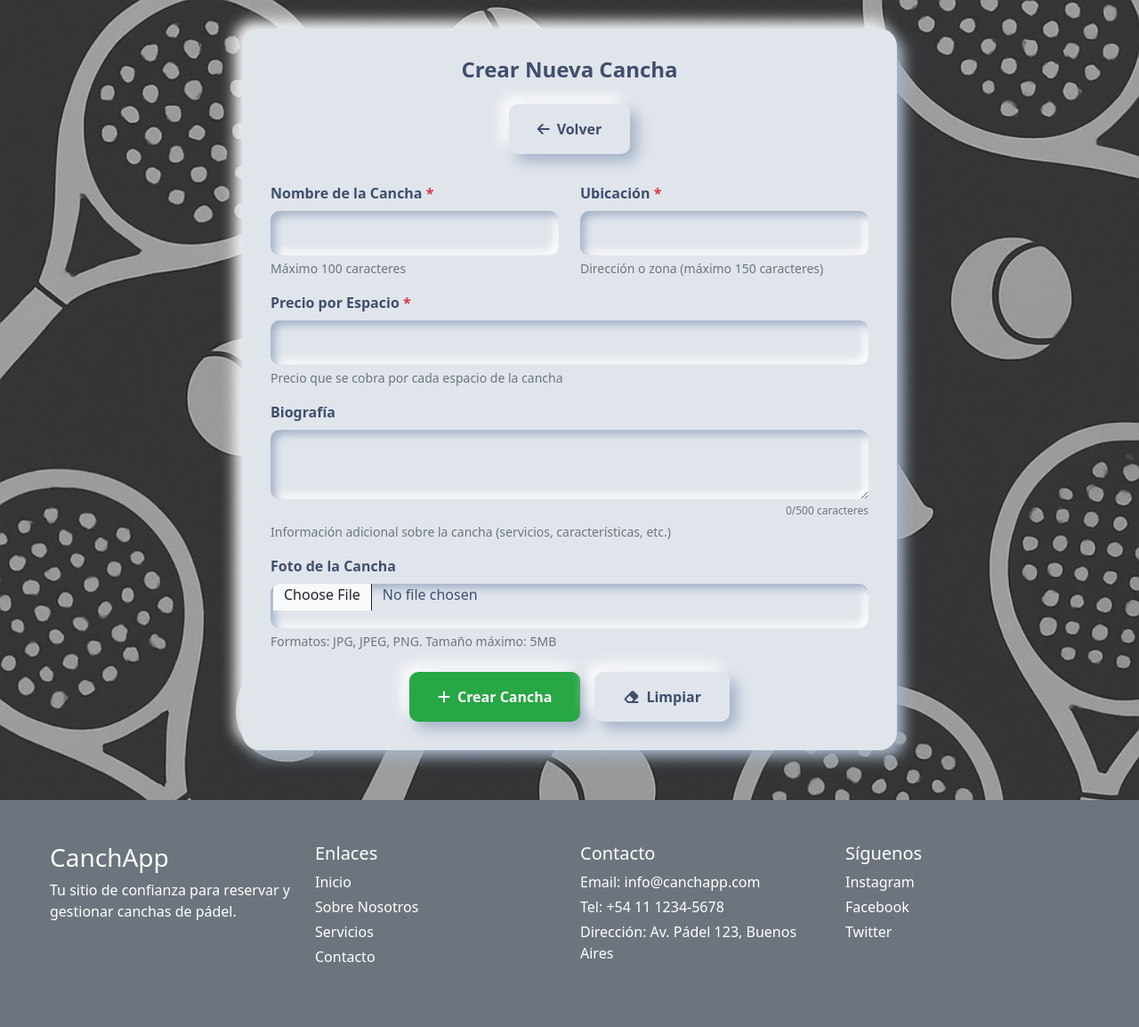
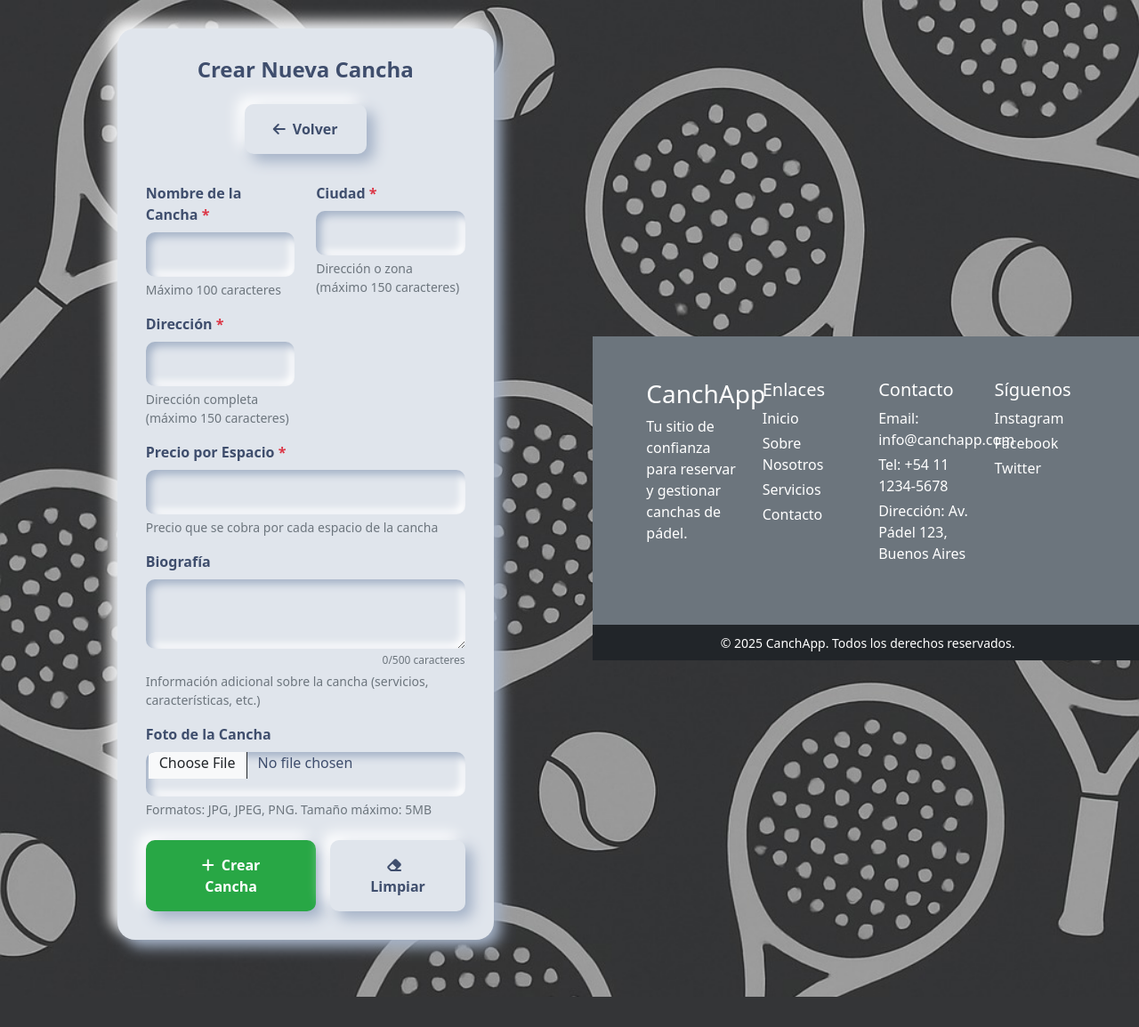
Before and after one commit to Kaz-zet/ProyectoFinal, a PHP site: page /crear_cancha.php in a window 1280 px wide. Shown: the top 1154 px of the page at 89% size. After the commit the page ends 1120 px from the top, so only its background shows below. Run offline with PHP 8.4, Linux system fonts and the light colour scheme; the visitor is signed in with stand-in values (Sample User, id 1).

Commit message:
Ciudad y direccion
Los dueños de las canchas ahora deben de poner la ciudad y direccion de estas

```diff
--- a/crear_cancha.php
+++ b/crear_cancha.php
@@ -14,7 +14,8 @@ $easterEggTrigger = null; //JIJIJI
 
 if ($_SERVER['REQUEST_METHOD'] === 'POST') {
     $nombre = trim($_POST['nombre'] ?? '');
-    $lugar = trim($_POST['lugar'] ?? '');
+    $ciudad = trim($_POST['ciudad'] ?? '');
+    $direccion = trim($_POST['direccion'] ?? '');
     $precio = trim($_POST['precio'] ?? '');
     $bio = trim($_POST['bio'] ?? '');
     $foto = null;
@@ -29,10 +30,16 @@ if ($_SERVER['REQUEST_METHOD'] === 'POST') {
         $errores[] = "El nombre no puede exceder 100 caracteres.";
     }
 
-    if (empty($lugar)) {
-        $errores[] = "La ubicación es obligatoria.";
-    } elseif (strlen($lugar) > 150) {
-        $errores[] = "La ubicación no puede exceder 150 caracteres.";
+    if (empty($ciudad)) {
+        $errores[] = "La ciudad es obligatoria.";
+    } elseif (strlen($ciudad) > 100) {
+        $errores[] = "La ciudad no puede exceder 100 caracteres.";
+    }
+
+    if (empty($direccion)) {
+        $errores[] = "La dirección es obligatoria.";
+    } elseif (strlen($direccion) > 150) {
+        $errores[] = "La dirección no puede exceder 150 caracteres.";
     }
 
     if (empty($precio) || !is_numeric($precio) || $precio < 0) {
@@ -109,13 +116,14 @@ if ($_SERVER['REQUEST_METHOD'] === 'POST') {
             } else {
                 //Sino se crea.
                 $stmt = $pdo->prepare('
-                    INSERT INTO cancha (nombre, lugar, bio, foto, id_duenio, precio)
+                    INSERT INTO cancha (nombre, ciudad, direccion, bio, foto, id_duenio, precio)
                     VALUES (?, ?, ?, ?, ?, ?)
                 ');
 
                 $resultado = $stmt->execute([
                     $nombre,
-                    $lugar,
+                    $ciudad,
+                    $direccion,
                     $bio,
                     $foto,
                     $id_duenio,
@@ -124,35 +132,6 @@ if ($_SERVER['REQUEST_METHOD'] === 'POST') {
 
                 if ($resultado) {
                     $msg = 'Cancha creada exitosamente!';
-
-
-
-//---------------------------------Easter eggs---------------------------------------------------------------------
-                    $easterEggs = [
-                        'Vegetta|777' => [
-                            'color' => '#6a0dad',
-                            'textColor' => 'white',
-                            'mensaje' => '¡Vegetta777! ¡Épico!'
-                        ],
-                        'Pikachu|025' => [
-                            'color' => '#ffff00',
-                            'textColor' => '#000000',
-                            'mensaje' => '¡Pikachuuuuuuuuuuu! ⚡'
-                        ],
-                        'Mario|Luigi' => [
-                            'color' => '#ff0000',
-                            'textColor' => '#ffffff',
-                            'mensaje' => '¡IAJUUU! ¡Mamma mia!'
-                        ]
-                    ];
-
-                    $key = $nombre . '|' . $lugar;
-                    if (isset($easterEggs[$key])) {
-                        $easterEggTrigger = $easterEggs[$key];
-                    }
-//--------------------------------------------------------------------------------------------------------------------------
-
-
                 } else {
                     $error = 'Error al crear la cancha en la base de datos.';
                 }
@@ -413,18 +392,31 @@ if ($_SERVER['REQUEST_METHOD'] === 'POST') {
                                     </div>
 
                                     <div class="col-md-6 mb-3">
-                                        <label for="lugar" class="form-label">
-                                            Ubicación <span class="required">*</span>
+                                        <label for="ciudad" class="form-label">
+                                            Ciudad <span class="required">*</span>
                                         </label>
                                         <input type="text"
-                                               id="lugar"
-                                               name="lugar"
+                                               id="ciudad"
+                                               name="ciudad"
                                                class="form-control neumorphic-input"
-                                               value="<?= htmlspecialchars($_POST['lugar'] ?? '') ?>"
+                                               value="<?= htmlspecialchars($_POST['ciudad'] ?? '') ?>"
                                                maxlength="150"
                                                required>
                                         <div class="form-help">Dirección o zona (máximo 150 caracteres)</div>
                                     </div>
+
+                                    <div class="col-md-6 mb-3">
+                                        <label for="direccion" class="form-label">
+                                            Dirección <span class="required">*</span>
+                                        </label>
+                                        <input type="text"
+                                               id="direccion"
+                                               name="direccion"
+                                               class="form-control neumorphic-input"
+                                               value="<?= htmlspecialchars($_POST['direccion'] ?? '') ?>"
+                                               maxlength="150"
+                                               required>
+                                        <div class="form-help">Dirección completa (máximo 150 caracteres)</div>
                                 </div>
 
                                 <div class="mb-3">
@@ -577,13 +569,15 @@ if ($_SERVER['REQUEST_METHOD'] === 'POST') {
         // Validación del formulario
         document.getElementById('formCrearCancha').addEventListener('submit', function(e) {
             const nombre = document.getElementById('nombre').value.trim();
-            const lugar = document.getElementById('lugar').value.trim();
+            const ciudad = document.getElementById('ciudad').value.trim();
+            const direccion = document.getElementById('direccion').value.trim();
             const precio = document.getElementById('precio').value;
 
             let errores = [];
 
             if (!nombre) errores.push('El nombre es obligatorio');
-            if (!lugar) errores.push('La ubicación es obligatoria');
+            if (!ciudad) errores.push('La ciudad es obligatoria');
+            if (!direccion) errores.push('La dirección es obligatoria');
             if (!precio || precio < 0) errores.push('El precio debe ser mayor o igual a 0');
 
             if (errores.length > 0) {
--- a/index.php
+++ b/index.php
@@ -499,7 +499,8 @@ if ($calendario)
                       Cancha Deportiva
                   </div>
                   <h2 class="fs-3 fw-bold mb-3 text-dark"><?php echo htmlspecialchars($cancha['nombre']); ?></h2>
-                  <p class="text-secondary mb-3"><?php echo htmlspecialchars($cancha['lugar']); ?></p>
+                  <p class="text-secondary mb-3">Ciudad: <?php echo htmlspecialchars($cancha['ciudad']); ?></p>
+                  <p class="text-secondary mb-3">Direccion: <?php echo htmlspecialchars($cancha['direccion']); ?></p>
 
                   <!-- Botón y Rating -->
                   <div class="row align-items-center mt-auto">
--- a/peticion.php
+++ b/peticion.php
@@ -230,7 +230,7 @@ try {
                     <p><i class="fas fa-check me-2 text-success"></i>Crear y gestionar tus canchas</p>
                     <p><i class="fas fa-check me-2 text-success"></i>Ver todas las reservas</p>
                     <p><i class="fas fa-check me-2 text-success"></i>Panel de control personalizado</p>
-                    <p><i class="fas fa-check me-2 text-success"></i>Gestionar horarios y precios</p>
+                    <p><i class="fas fa-check me-2 text-success"></i>Gestionar precios</p>
                 </div>
 
                 <!-- Formulario de solicitud -->
```
Also changed, not shown: buscador.php (+29 -14 lines), canchappbd(9).sql (renamed from canchappbd(8).sql, +13 -11 lines), gestion.php (+18 -9 lines), reserva.php (+4 -3 lines), reservacion.php (+18 -2 lines), uploads/cancha_1757704787_8018.png (added), uploads/cancha_1757718101_6684.png (added), uploads/cancha_1758144522_7981.png (added).
